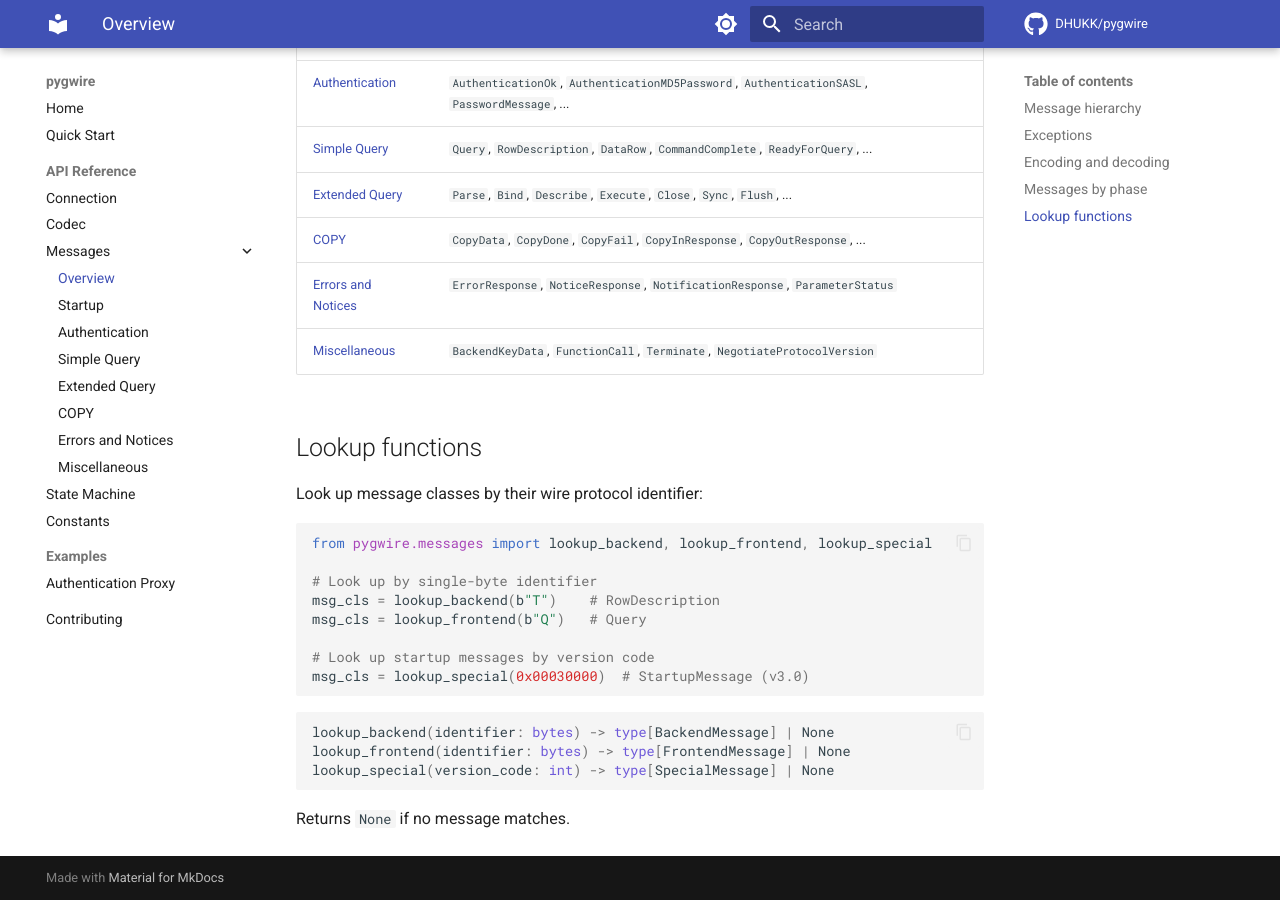
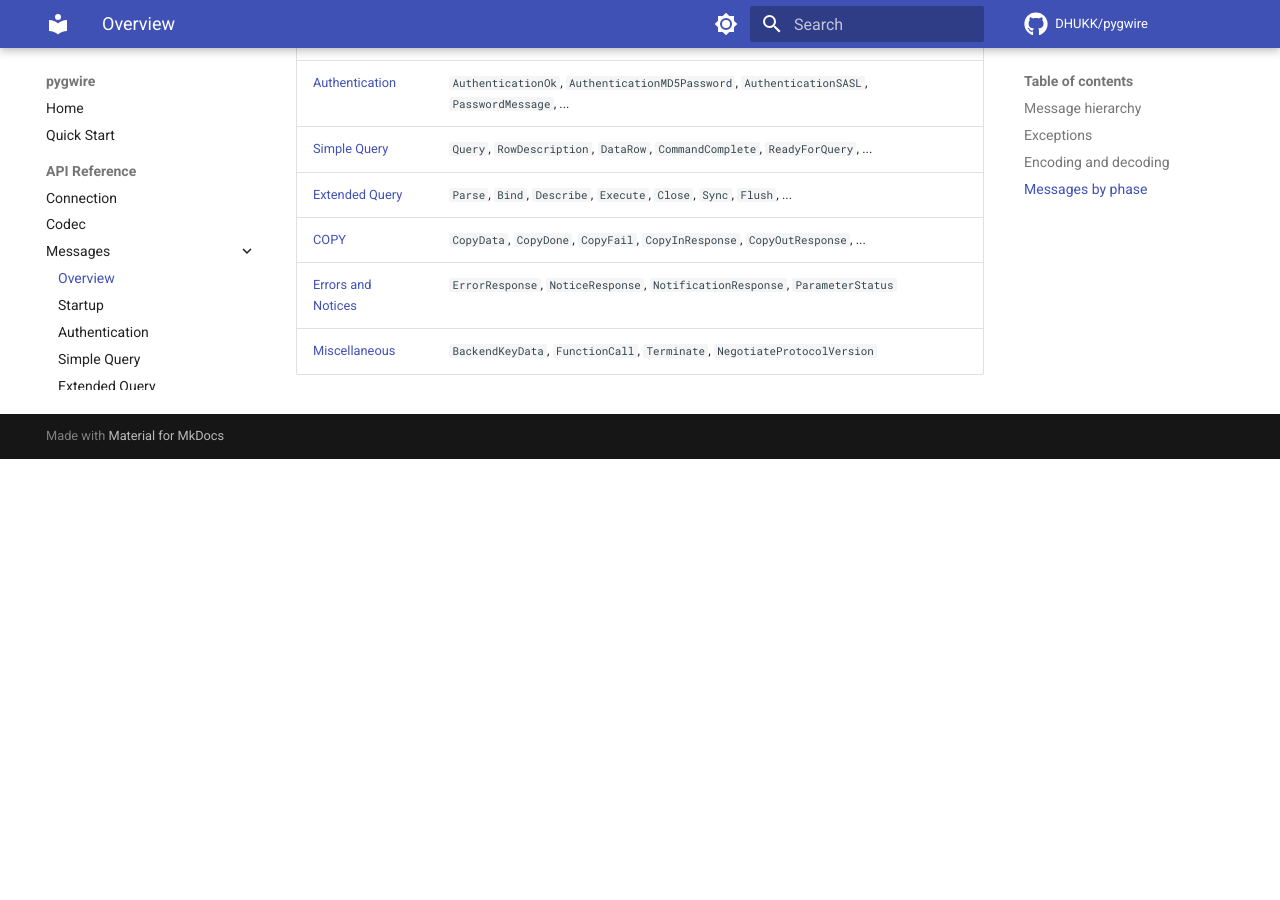
Before and after one commit to DHUKK/pygwire, an MkDocs documentation site: the page built from docs/reference/messages/index.md, in a window 1280 px wide and 900 px high, scrolled down 1381 px. Built offline with MkDocs 1.6.1 and Material for MkDocs 9.7.7, drawn with Linux system fonts in a browser that asks for light colours; comment, search, counter and statistics services are not loaded; after the commit the page ends 1840 px from its top, so only the background shows below that.

Commit message:
Correct outdated docs

````diff
--- a/docs/reference/messages/index.md
+++ b/docs/reference/messages/index.md
@@ -61,26 +61,3 @@ print(msg.query_string)  # SELECT 1
 | [COPY](copy.md) | `CopyData`, `CopyDone`, `CopyFail`, `CopyInResponse`, `CopyOutResponse`, ... |
 | [Errors and Notices](errors.md) | `ErrorResponse`, `NoticeResponse`, `NotificationResponse`, `ParameterStatus` |
 | [Miscellaneous](misc.md) | `BackendKeyData`, `FunctionCall`, `Terminate`, `NegotiateProtocolVersion` |
-
-## Lookup functions
-
-Look up message classes by their wire protocol identifier:
-
-```python
-from pygwire.messages import lookup_backend, lookup_frontend, lookup_special
-
-# Look up by single-byte identifier
-msg_cls = lookup_backend(b"T")    # RowDescription
-msg_cls = lookup_frontend(b"Q")   # Query
-
-# Look up startup messages by version code
-msg_cls = lookup_special(0x00030000)  # StartupMessage (v3.0)
-```
-
-```python
-lookup_backend(identifier: bytes) -> type[BackendMessage] | None
-lookup_frontend(identifier: bytes) -> type[FrontendMessage] | None
-lookup_special(version_code: int) -> type[SpecialMessage] | None
-```
-
-Returns `None` if no message matches.
````
